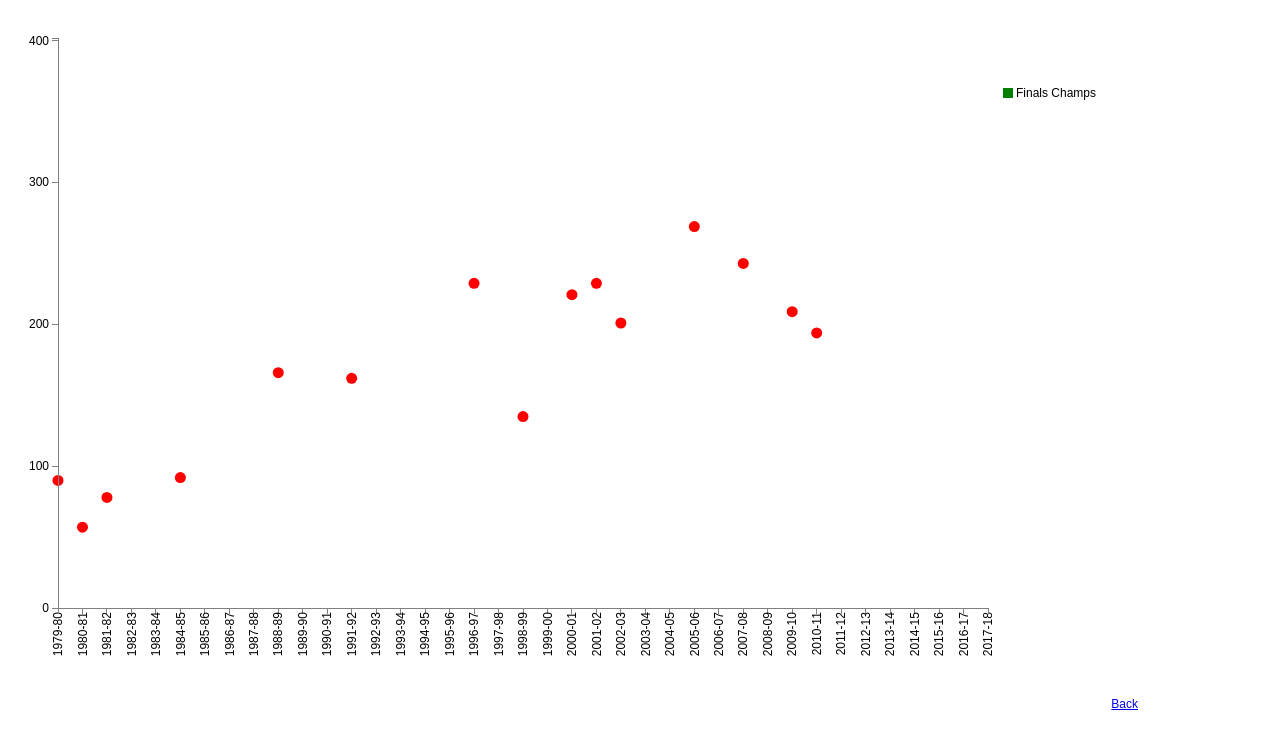
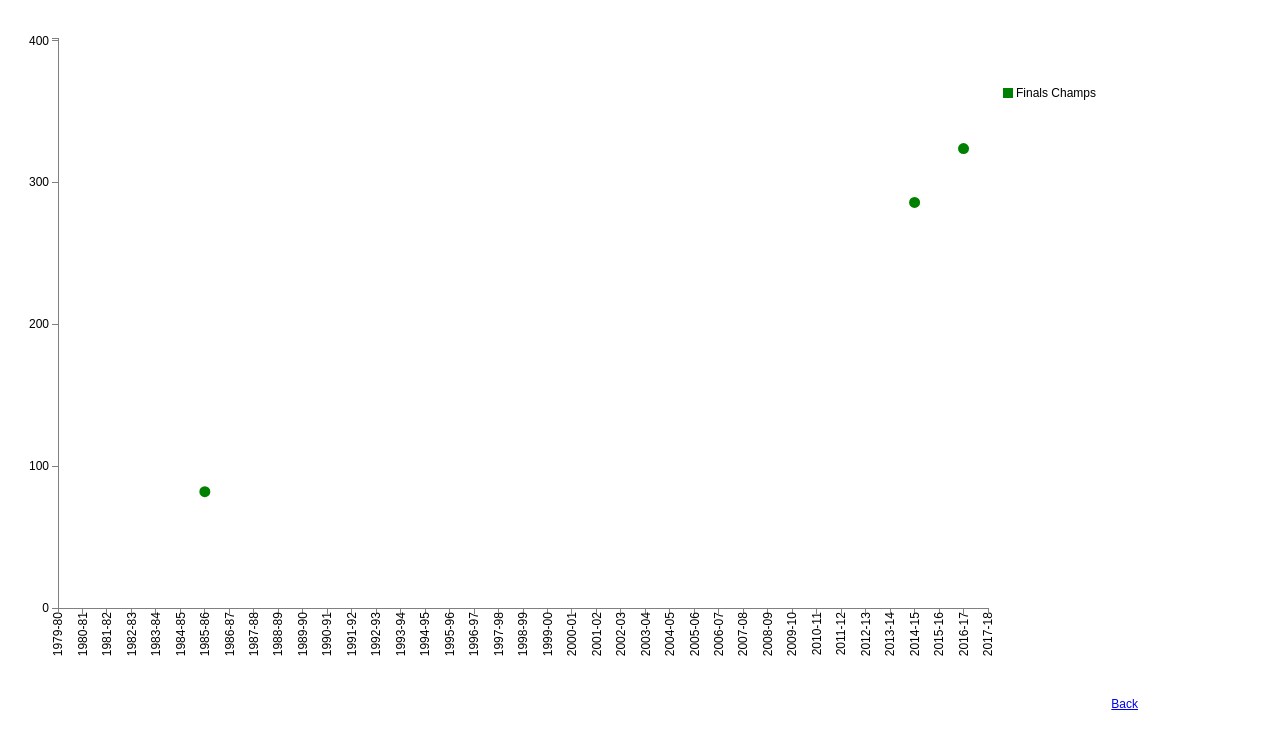
Before and after one commit to raghavnarain3/498final, a plain HTML site: page greenfilter.html in a window 1280 px wide. Drawn offline with nearby package versions, Linux system fonts and the light colour scheme.

Commit message:
Update greenfilter.html

```diff
--- a/greenfilter.html
+++ b/greenfilter.html
@@ -70,7 +70,7 @@ d3.csv("https://raw.githubusercontent.com/raghavnarain3/498final/master/data_fil
 	.enter().append("g");
 
     node.append("circle")
-    .filter(function(d) { return d.end_season == "No Playoffs" })
+    .filter(function(d) { return d.end_season == "Finals Champions" })
 	.attr("class", "dot")
         .attr("r", 5.5)
         .attr("cx", function(d) { return x(d.season); })
```
